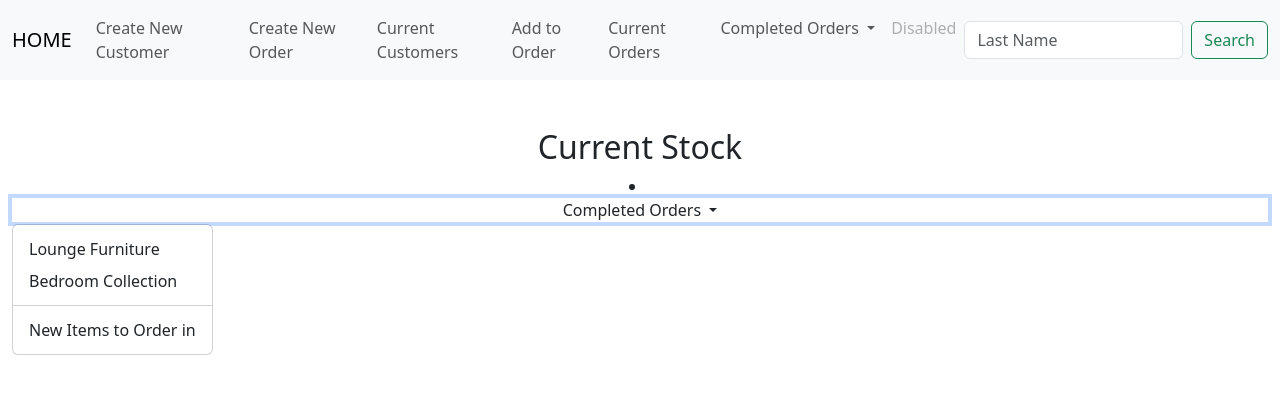
After one commit to matthewellwood/project-3, a Flask app: page /stock_list in a window 1280 px wide, after a click on "Completed Orders". The commit adds this page. Shown: the top 394 px of the page. Run offline with Flask 3, Linux system fonts and the light colour scheme; some libraries are stand-ins or nearby versions.

```diff
--- a/app.py
+++ b/app.py
@@ -153,3 +153,35 @@ def list_of_orders():
     if request.method == "GET":
         ord_detail = db.execute("select * from orders join customers on orders.cust_id = customers.id;")
         return render_template("list_of_orders.html", ord_detail = ord_detail)
+
+@app.route("/stock_list", methods=["GET", "POST"])
+def stock_list():
+        if request.method == "POST":
+        # do this
+            return render_template("stock_list.html")
+
+        if request.method == "GET":
+            stock = db.execute("SELECT * FROM stock;")
+            return render_template("stock_list.html", stock = stock)
+
+
+@app.route("/lounge.html", methods=["GET", "POST"])
+def lounge():
+        if request.method == "POST":
+        # do this
+            return render_template("stock_list.html")
+
+        if request.method == "GET":
+            lounge = db.execute("SELECT * FROM stock WHERE Type = 'lounge' ;")
+            return render_template("lounge.html", lounge = lounge)
+
+
+@app.route("/bedroom.html", methods=["GET", "POST"])
+def bedroom():
+        if request.method == "POST":
+        # do this
+            return render_template("stock_list.html")
+
+        if request.method == "GET":
+            bedroom = db.execute("SELECT * FROM stock WHERE Type = 'bedroom' ;")
+            return render_template("bedroom.html", bedroom = bedroom)
--- /dev/null
+++ b/templates/stock_list.html
@@ -0,0 +1,33 @@
+{% extends "layout.html" %}
+
+{% block title %}
+Main Screen
+{% endblock %}
+
+{% block main %}
+<div class="section">
+
+    <h2>Current Stock</h2>
+
+        <thead>
+
+        </thead>
+        <tbody>
+            <li class="nav-item dropdown">
+                <a class="nav-link dropdown-toggle" href="#" role="button" data-bs-toggle="dropdown" aria-expanded="false">
+                Completed Orders
+                </a>
+                <ul class="dropdown-menu">
+                <li><a class="dropdown-item" href="lounge.html">Lounge Furniture</a></li>
+                <li><a class="dropdown-item" href="bedroom.html">Bedroom Collection</a></li>
+                <li><hr class="dropdown-divider"></li>
+                <li><a class="dropdown-item" href="#">New Items to Order in</a></li>
+                </ul>
+            </li>
+
+        </tbody>
+    </div>
+</form>
+
+
+{% endblock %}
```
Also changed, not shown: templates/bedroom.html (added, +40 -0 lines), templates/index.html (+4 -4 lines), templates/lounge.html (added, +39 -0 lines), aepricelist.db.
